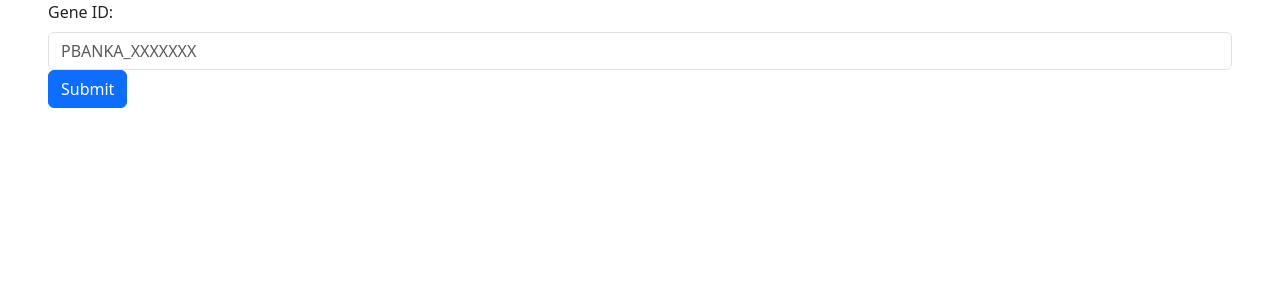
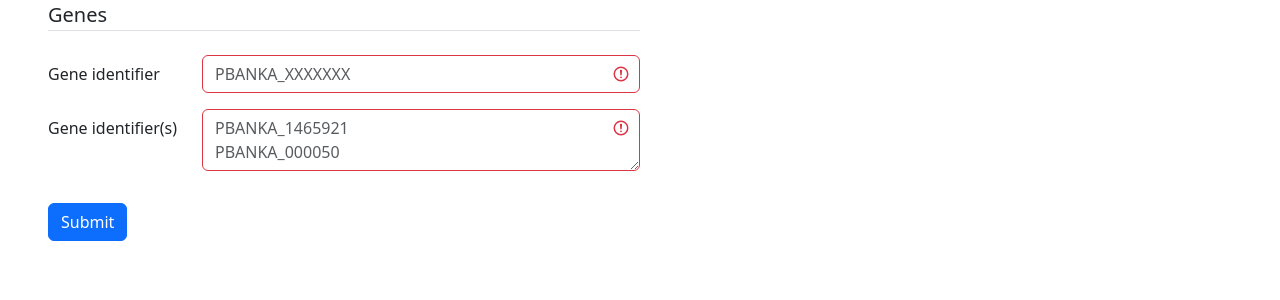
Before and after one commit to NBISweden/vector-oligo-search, a Flask app: page /search in a window 1280 px wide. Shown: the part 102-402 px from the top of the page. Run offline with Flask 3, Linux system fonts and the light colour scheme; parts of the project's set-up code (start-up, migrations or seed data) failed here and were passed over.

Commit message:
feat: add initial support for batch searches

```diff
--- a/app.py
+++ b/app.py
@@ -9,35 +9,45 @@ from flask import (
 )
 import io
 import csv
+import logging
 from itertools import chain
 from search.oligo_search import search, search_to_file
 from search.search import SearchError
 
 
+logger = logging.getLogger(__name__)
 app = Flask(__name__)
+
+
 
 @app.route('/')
 def root():
     return render_template('root.html')
 
+
 @app.route('/search', methods=['POST', 'GET'])
 def form():
-    form_input = None
+    gene_ids = []
     output = None
     error = None
     status_code = 200
 
     if request.method == 'POST':
         try:
-            form_input = request.form['gene-id']
-            output = search([form_input])
+            gene_id = request.form['gene-id']
+            gene_list = request.form.get('gene-list', "").strip()
+            gene_ids = (
+                [gene_id] if len(gene_list) == 0
+                else [g.strip().rstrip('\r\n') for g in gene_list.split("\n")]
+            )
+            output = search(gene_ids)
         except SearchError as e:
             error = str(e)
             status_code = 404
 
     return render_template(
       'form.html',
-      input=form_input,
+      gene_ids=gene_ids,
       output=output,
       error=error,
       status_code=status_code,
--- a/search/oligo_search.py
+++ b/search/oligo_search.py
@@ -61,11 +61,11 @@ pHIT_KO_HR = pd.DataFrame({
 def get_gene_list(input_gene):
     gene_gRNA = gRNA_EuPaGDT_top[gRNA_EuPaGDT_top['GENE ID'] == input_gene]
     if gene_gRNA.empty:
-        raise SearchError('No gRNA')
+        raise SearchError(f'No gRNA found for: {input_gene}')
 
     gene_HR = pHIT_KO_HR[pHIT_KO_HR['GENE ID'] == input_gene]
     if gene_HR.empty:
-        raise SearchError('Gene Cannot be Found')
+        raise SearchError(f'No gene found for: {input_gene}')
 
     gene_gRNA_top2 = gene_gRNA.iloc[:3]
 
--- a/templates/base.html
+++ b/templates/base.html
@@ -60,6 +60,10 @@
       color: black;
       background-color: #eee;
     }
+
+    .form-group {
+      margin-bottom: 1rem;
+    }
   </style>
 </head>
 <body>
--- a/templates/form.html
+++ b/templates/form.html
@@ -5,13 +5,14 @@
     <form
       action="/search"
       method="POST">
-      <label for="gene-id" class="form-label">Gene ID:</label>
-      <input
-          class="form-control"
-          placeholder="PBANKA_XXXXXXX"
-          list="gene-id-list"
-          name="gene-id"
-          id="gene-id" />
+      <div class="col-sm-6">
+        <fieldset class="form-group">
+          <legend style="font-size:20px" class="border-bottom mb-4">Genes</legend>
+          <!-- This is for gene ids   -->
+          <div class="form-group row">
+            <label class="col-sm-3 col-form-label" for="gene-id">Gene identifier</label>
+              <div class="col-sm-9">
+                <input class="form-control is-invalid ui-autocomplete-input" id="gene-id" name="gene-id" placeholder="PBANKA_XXXXXXX" type="text" value="">
                 <datalist id="gene-id-list">
                   <option value="PBANKA_1034300"></option>
                   <option value="PBANKA_1231600"></option>
@@ -19,12 +20,32 @@
                   <option value="PBANKA_1015500"></option>
                   <option value="PBANKA_1319700"></option>
                 </datalist>
+              </div>
+          </div>
+
+          <!-- This is for gene list   -->
+
+          <div class="form-group row">
+            <label class="col-sm-3 col-form-label" for="gene-list">Gene identifier(s)</label>
+            <div class="col-sm-9">
+                <textarea class="form-control is-invalid" id="gene-list" name="gene-list" placeholder="PBANKA_1465921
+PBANKA_000050
+PBANKA_1466100">{% for gene_id in gene_ids %}{{ gene_id }}
+{% endfor %}</textarea>
+            </div>
+          </div>
+        </fieldset>
+      </div>
+      <div class="form-group">
         <button class="btn btn-primary mb-3">Submit</button>
+      </div>
   </form>
   </div>
   {% if error %}
+  <div class="container-fluid px-lg-5">
     <div class="alert alert-warning" role="alert">
         {{error}}
+    </div>
   </div>
   {% else %}
     {% if output %}
@@ -32,9 +53,36 @@
       {% for entry in output %}
         <div class="row py-lg-5 py-sm-2">
           <h2>{{ entry.gene_id }}</h2>
+          <div class="accordion" id="accordion-{{ loop.index }}">
+            <div class="accordion-item">
+              <h3 class="accordion-header">
+                <button class="accordion-button" type="button" data-bs-toggle="collapse" data-bs-target="#collapse-annotated-{{ loop.index }}" aria-expanded="true" aria-controls="collapse-annotated-{{ loop.index }}">
+                  Annotated sequence
+                </button>
+              </h3>
+              <div id="collapse-annotated-{{ loop.index }}" class="accordion-collapse collapse show" data-bs-parent="#accordion-{{ loop.index }}">
+                <div class="accordion-body">
                   <p>
                   {% for annotation in entry.annotations %}<span class="annotated-sequence break-all" data-annotation="{{ annotation.label }}">{{ entry.sequence[annotation.position[0]:annotation.position[1]] }}</span>{% endfor %}
                   </p>
+                </div>
+              </div>
+            </div>
+            <div class="accordion-item">
+              <h3 class="accordion-header">
+                <button class="accordion-button" type="button" data-bs-toggle="collapse" data-bs-target="#collapse-sequence-{{ loop.index }}" aria-expanded="true" aria-controls="collapse-sequence-{{ loop.index }}">
+                  Sequence only
+                </button>
+              </h3>
+              <div id="collapse-sequence-{{ loop.index }}" class="accordion-collapse collapse" data-bs-parent="#accordion-{{ loop.index }}">
+                <div class="accordion-body">
+                  <p>
+                    <span class="annotated-sequence break-all" data-annotation="Oligo sequence">{{ entry.sequence }}</span>
+                  </p>
+                </div>
+              </div>
+            </div>
+          </div>
         </div>
       {% endfor %}
       </div>
```
Lines whose indentation alone changed are shown as unchanged.
